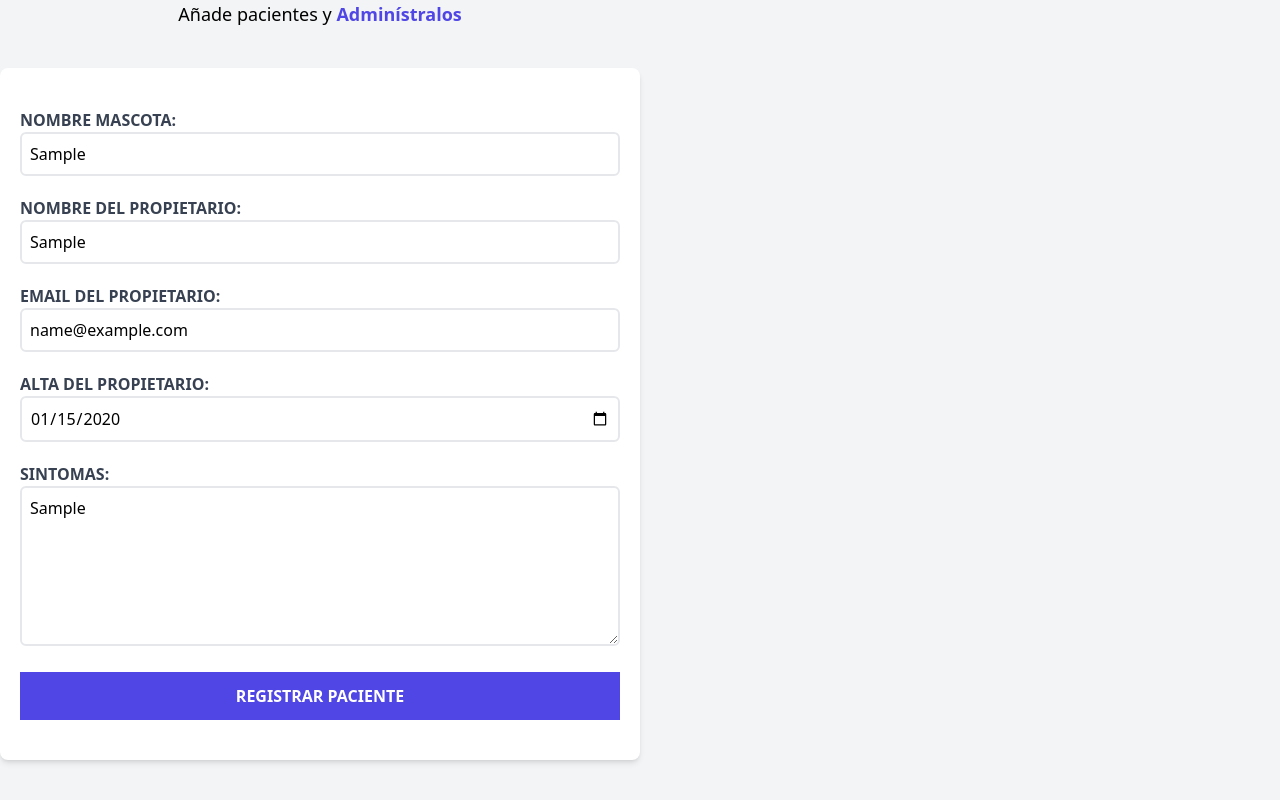
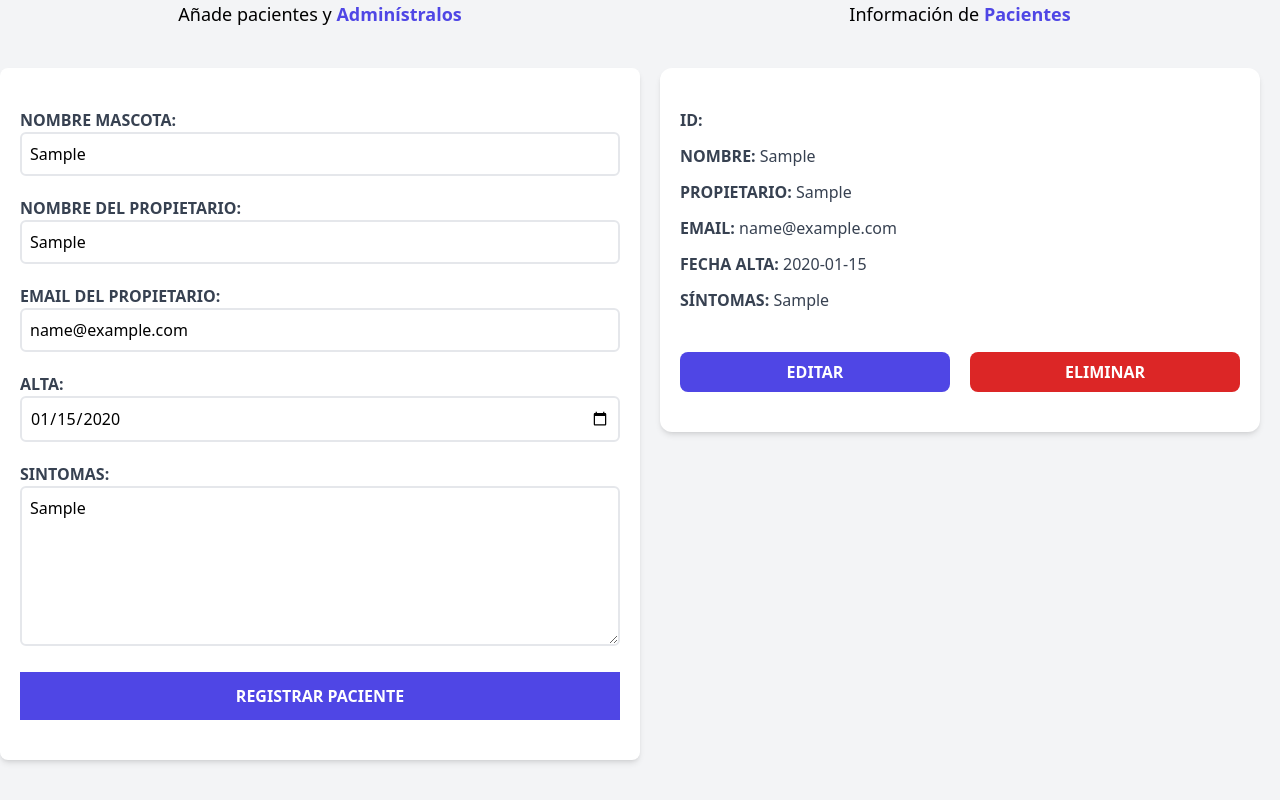
Before and after one commit to Equinox766/vue-form-pacientes, a Vue app: page / in a window 1280 px wide. Both pictures are taken after typing "Sample", "Sample", "name@example.com", "2020-01-15", "Sample" into the empty fields and a click on the input "Registrar Paciente". Shown: the part 232-1032 px from the top of the page. Built offline with nearby package versions, Linux system fonts and the light colour scheme.

Commit message:
Se agrega componente para renderizar los datos del paciente

```diff
--- a/src/App.vue
+++ b/src/App.vue
@@ -1,7 +1,8 @@
 <script setup>
 import {ref, reactive} from "vue";
-import Header from './components/Header.vue'
-import Form from './components/Form.vue'
+import Header from './components/Header.vue';
+import Form from './components/Form.vue';
+import Paciente from './components/Paciente.vue';
 
 const paciente = reactive({
   nombre: '',
@@ -14,7 +15,17 @@
 const pacientes = ref([]);
 
 const savePaciente = () => {
-  pacientes.value.push(paciente);
+  pacientes.value.push({
+    ...paciente
+  });
+
+  Object.assign(paciente, {
+    nombre: '',
+    propietario: '',
+    email: '',
+    alta: '',
+    sintomas: '',
+  })
 }
 </script>
 
@@ -33,6 +44,14 @@
       <div class="md:w-1/2 md:h-screen overflow-y-scroll ">
         <h3 class="font-black text-3xl text-center">Administra tus Pacientes</h3>
         <div v-if="pacientes.length > 0" class="">
+          <p class="text-lg mt-5 text-center mb-10">
+            Información de
+            <span class="text-indigo-600 font-bold">Pacientes</span>
+          </p>
+          <Paciente
+            v-for="paciente in pacientes"
+            :paciente="paciente"
+          />
         </div>
         <p v-else class="mt-10 text-2xl text-center">No Hay Pacientes</p>
       </div>
--- a/src/components/Form.vue
+++ b/src/components/Form.vue
@@ -79,7 +79,7 @@
       </div>
       <div class="mb-5">
         <label for="alta" class="block text-gray-700 uppercase font-bold">
-          Alta del Propietario:
+          Alta:
         </label>
         <input type="date" id="alta" class="border-2 w-full p-2 placeholder-gray-400 rounded-md"
                @input="$emit('update:alta', $event.target.value)">
--- /dev/null
+++ b/src/components/Paciente.vue
@@ -0,0 +1,49 @@
+<script setup>
+defineProps({
+  paciente: {
+    type: Object,
+    required: true
+  }
+})
+</script>
+<template>
+  <div class="mx-5 my-10 bg-white shadow-md px-5 py-10 rounded-xl">
+    <p class="font-bold mb-3 text-gray-700 uppercase">ID:
+      <span class="font-normal normal-case"></span>
+    </p>
+
+    <p class="font-bold mb-3 text-gray-700 uppercase">Nombre:
+      <span class="font-normal normal-case">{{ paciente.nombre }}</span>
+    </p>
+
+    <p class="font-bold mb-3 text-gray-700 uppercase">Propietario:
+      <span class="font-normal normal-case">{{ paciente.propietario }}</span>
+    </p>
+
+    <p class="font-bold mb-3 text-gray-700 uppercase">Email:
+      <span class="font-normal normal-case">{{ paciente.email }}</span>
+    </p>
+
+    <p class="font-bold mb-3 text-gray-700 uppercase">Fecha Alta:
+      <span class="font-normal normal-case">{{ paciente.alta }}</span>
+    </p>
+
+    <p class="font-bold mb-3 text-gray-700 uppercase">Síntomas:
+      <span class="font-normal normal-case">{{ paciente.sintomas }}</span>
+    </p>
+
+    <div class="grid md:grid-cols-2  gap-5 mt-10 ">
+      <button
+          type="button"
+          class="block w-full py-2 px-10 bg-indigo-600 hover:bg-indigo-700 text-white font-bold uppercase rounded-lg"
+      >Editar
+      </button>
+
+      <button
+          type="button"
+          class="block w-full py-2 px-10 bg-red-600 hover:bg-red-700 text-white font-bold uppercase rounded-lg"
+      >Eliminar
+      </button>
+    </div>
+  </div>
+</template>
```
